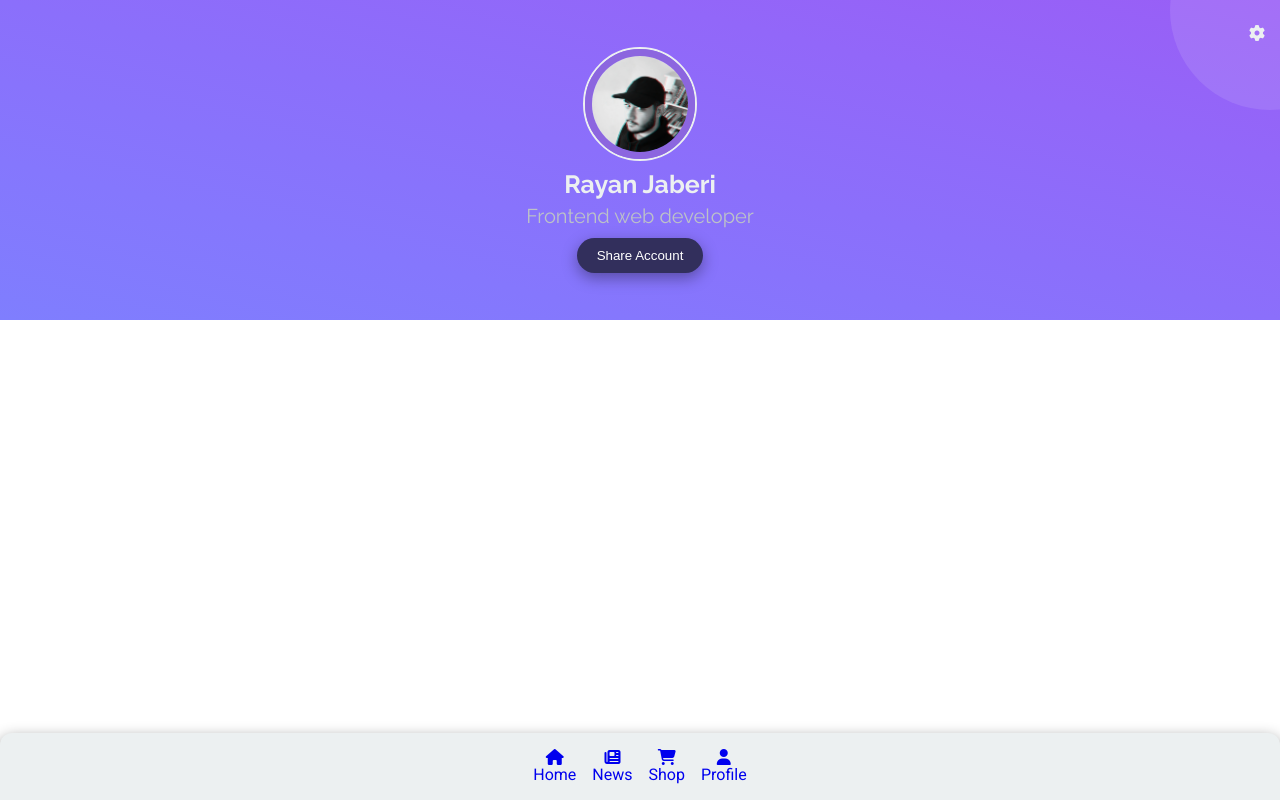
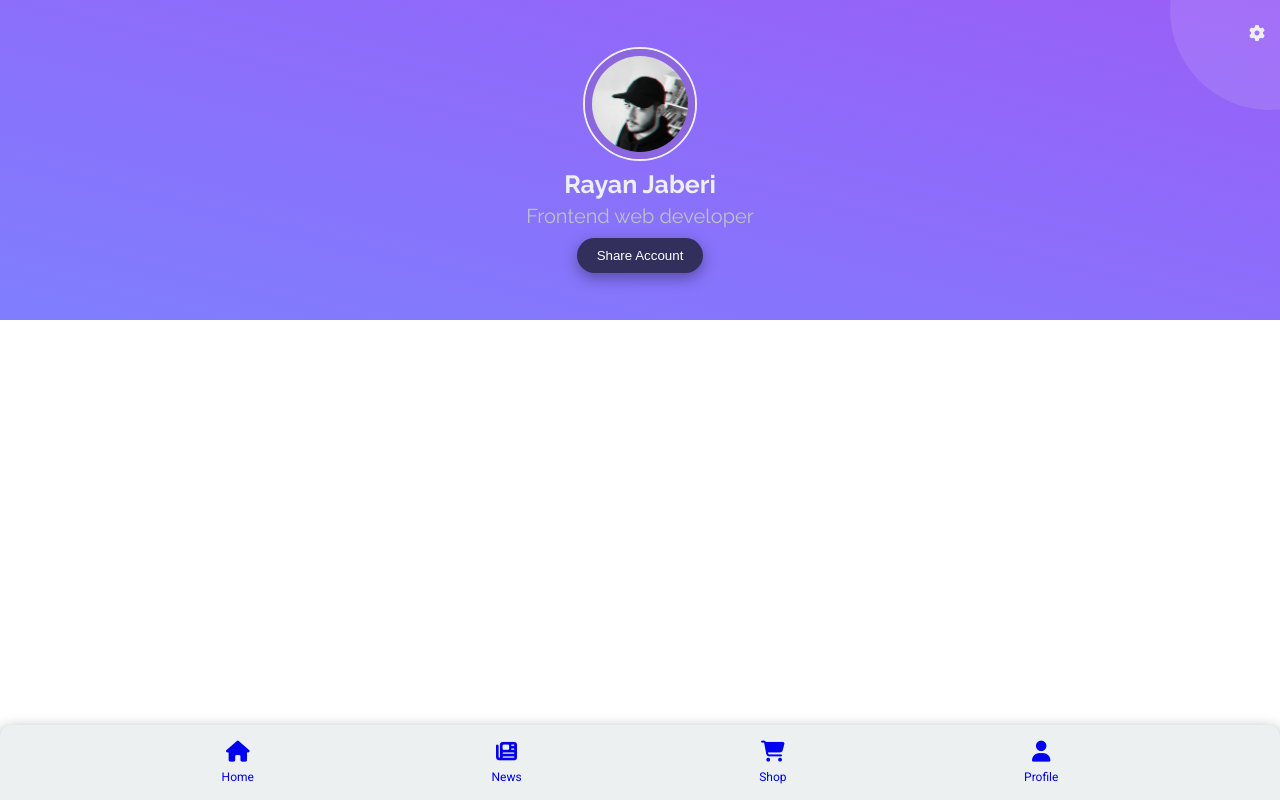
Before and after one commit to randomhex1998/sana-app, a React (Create React App) app: page / in a window 1280 px wide. Built offline with nearby package versions, Linux system fonts and the light colour scheme.

Commit message:
change left right menus options size

```diff
--- a/src/components/Navbar/_Navbar.scss
+++ b/src/components/Navbar/_Navbar.scss
@@ -9,15 +9,26 @@
   z-index: 999;
 
   .menu-area {
-    @include flexCenter;
-    gap: 1rem;
+    display: flex;
+    justify-content: space-evenly;
+    align-items: center;
+    gap: 2rem;
     padding: 1rem;
     font-family: $main-font;
     // font-size: 14px;
 
+    .nav-items {
+    }
+
     .nav-links {
       @include flexCenter;
       flex-direction: column;
+      gap: 0.5rem;
+      font-size: 12px;
+
+      i {
+        font-size: 21px !important;
+      }
     }
   }
 }
```
